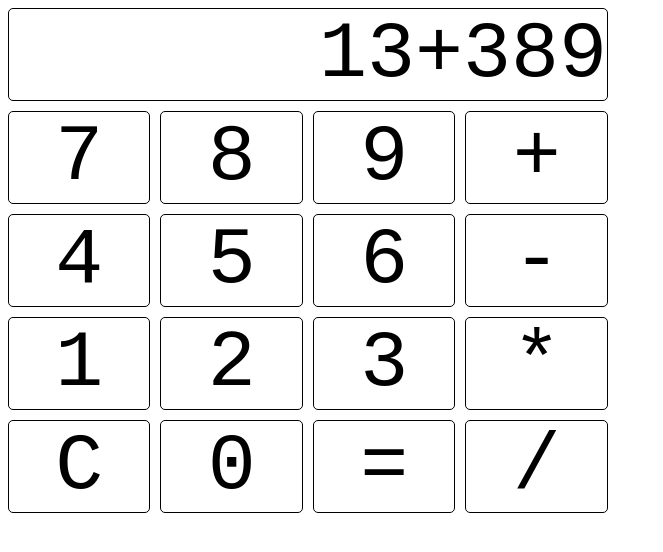
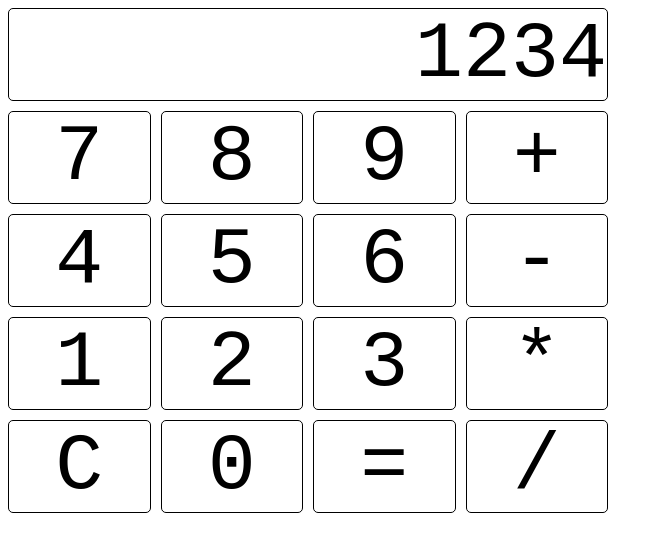
Before and after one commit to jeffsillcox/calculator, a plain HTML site: page index.html in a window 1280 px wide. Shown: the whole page, without its empty margins (0-663 px from the left). Drawn offline with Linux system fonts and the light colour scheme.

Commit message:
minor updates

```diff
--- a/calc.js
+++ b/calc.js
@@ -16,17 +16,21 @@ function divide(a, b) {
 
 function operate(a, operator, b) {
     switch (operator) {
-        case "+":
+        case '+':
             add(a, b);
             break;
-        case "-":
+        case '-':
             subtract(a, b);
             break;
-        case "*":
+        case '*':
             multiply(a, b);
             break;
-        case "/":
+        case '/':
             divide(a, b);
             break;
     }
 }
+
+// test display variable
+let displayContent = document.getElementById('content');
+displayContent.innerHTML = '1234';
--- a/index.html
+++ b/index.html
@@ -2,10 +2,11 @@
     <head>
         <title></title>
         <link rel = 'stylesheet' type = 'text/css' href = 'style.css'>
+
     </head>
     <body>
         <div id = 'grid'>
-            <div id = 'display'><div id = 'content'>13+389</div></div>
+            <div id = 'display'><div id = 'content'></div></div>
             <div class = 'button' id = 'zero'>0</div>
             <div class = 'button' id = 'one'>1</div>
             <div class = 'button' id = 'two'>2</div>
@@ -25,4 +26,5 @@
 
         </div>
     </body>
+    <script src = 'calc.js'></script>
 </html>
```
